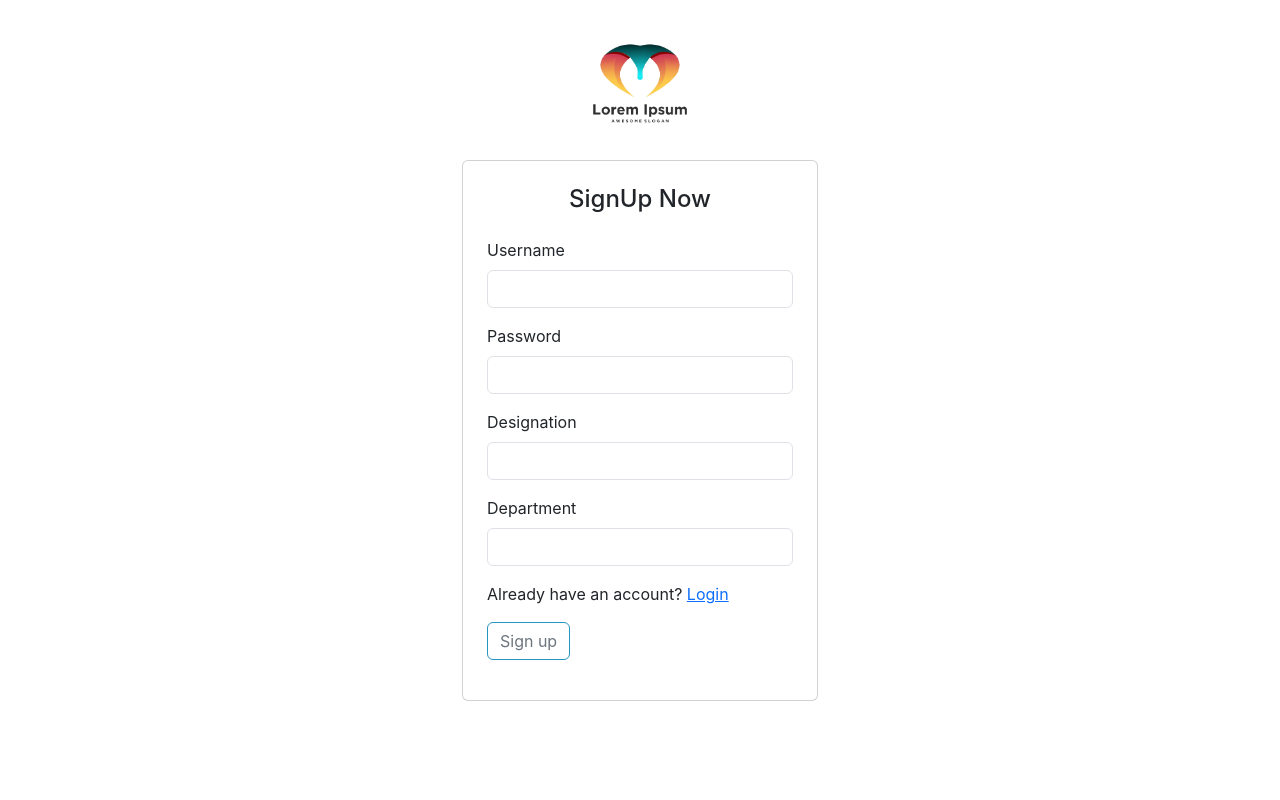
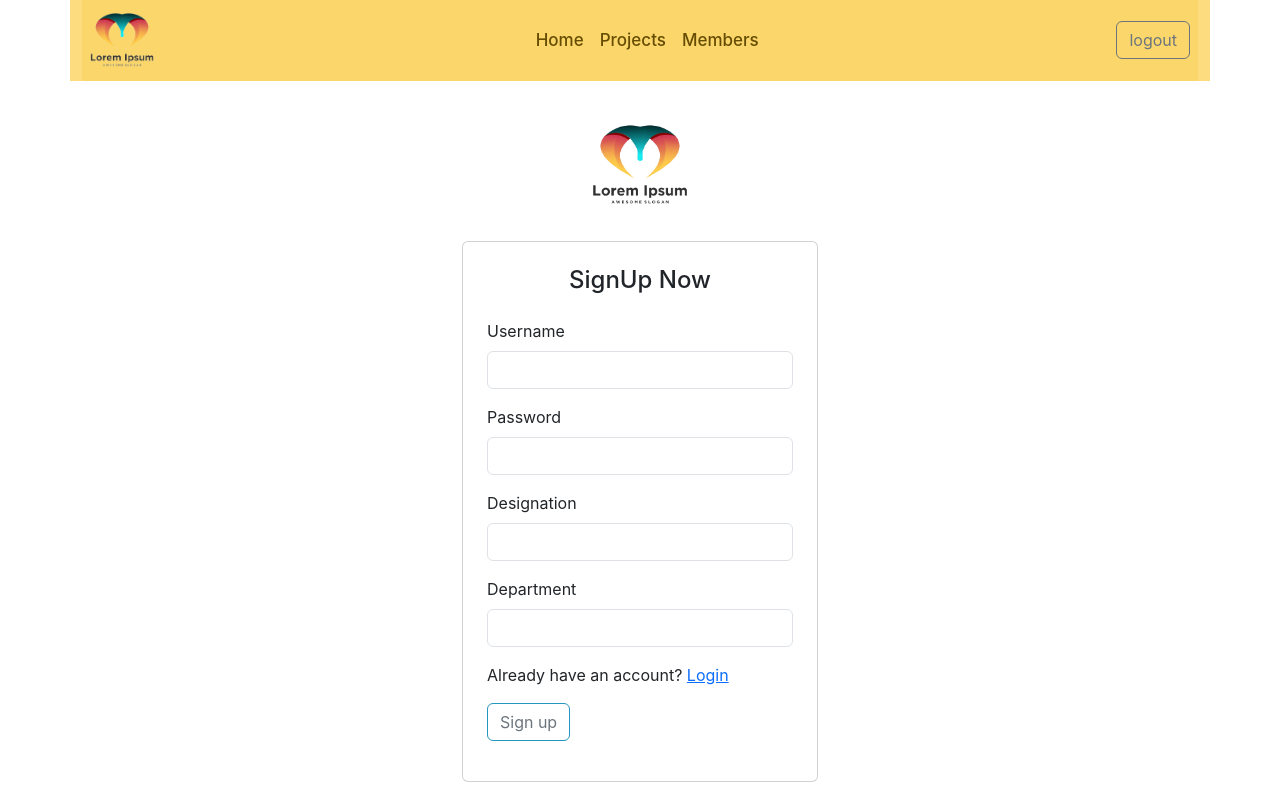
Before and after one commit to SoummoSinghoRoy/cns-project_management, a React (Create React App) app in the folder client/: page /signup in a window 1280 px wide. Built offline with nearby package versions, Linux system fonts and the light colour scheme; sample sign-in values are in the browser's storage.

Commit message:
update route definition, design navbar, add layout component, worked on logout functionality in front end part

```diff
--- a/client/src/App.js
+++ b/client/src/App.js
@@ -4,13 +4,14 @@ import { Home } from "./pages/Home";
 import { Login } from "./pages/auth/Login";
 import { AuthProvider } from "./context/AuthContext";
 import ProtectedRoute from "./components/ProtectedRoute";
-import UnProtectedRoute from "./components/UnProtectedRoute";
+import { Layout } from "./components/Layout";
 
 function App() {
   return (
     <div className="App">
       <AuthProvider>
         <BrowserRouter>
+         <Layout>
           <Routes>
             <Route path="signup" element={<Signup/>}/>
             <Route path="login" element={<Login/>}/>
@@ -20,6 +21,7 @@ function App() {
               </ProtectedRoute>
             } />
           </Routes>
+         </Layout>
         </BrowserRouter>
       </AuthProvider>
     </div>
--- /dev/null
+++ b/client/src/asset/styles/navbar.css
@@ -0,0 +1,15 @@
+.navbar-container .custom-navbar{
+  background-color: #fcd769da;
+}
+
+.navbar-container{
+  background-color: #fcd769da;
+}
+
+.navbar-container #offcanvasNavbar{
+  background-color: #fcd769da;
+}
+
+.nav-text {
+  font-size: 17px;
+}
--- /dev/null
+++ b/client/src/components/Layout.jsx
@@ -0,0 +1,11 @@
+import React from 'react';
+import { Navbar } from './Navbar';
+
+export function Layout({ children }) {
+  return (
+    <>
+      <Navbar />
+      <div>{children}</div>
+    </>
+  );
+}
--- /dev/null
+++ b/client/src/components/Navbar.jsx
@@ -0,0 +1,82 @@
+import React from 'react';
+import "../asset/styles/navbar.css";
+import logo from '../asset/images/logo-nav.png';
+import { useAuth } from '../context/AuthContext';
+import { useNavigate } from 'react-router';
+
+export function Navbar() {
+  const {authToken, logout, setAuthToken} = useAuth();
+  const navigate = useNavigate();
+
+  const logouthandler = async (event) => {
+    const logoutResponse = await logout();
+
+    if(logoutResponse.statusCode === 200) {
+      setAuthToken(null)
+      navigate('/login')
+    }
+  }
+
+  if(authToken) {
+    return (
+      <>
+        {/* large & medium screen navbar */}
+        <div className='container-fluid container-lg container-md navbar-container'>
+          <nav className="navbar navbar-expand-lg d-none d-lg-block d-md-block d-lg-flex custom-navbar">
+            <a className="navbar-brand" href="/">
+              <img src={logo} alt="logo" className="img-fluid px-2" width="80" height="auto"/>
+            </a>
+            <ul className="navbar-nav mb-2 mb-lg-0 ms-lg-auto">
+              <li className="nav-item">
+                <a className="nav-link text-warning-emphasis fw-medium nav-text" aria-current="page" href="/">Home</a>
+              </li>
+              <li className="nav-item">
+                <a className="nav-link text-warning-emphasis fw-medium nav-text" href="/project">Projects</a>
+              </li>
+              <li className="nav-item">
+                <a className="nav-link text-warning-emphasis fw-medium nav-text" href="/members">Members</a>
+              </li>
+            </ul>
+            <div className='logout-btn ms-lg-auto'>
+              <button type="button" className="btn btn-outline-secondary me-2" onClick={logouthandler}>logout</button>
+            </div>
+          </nav>
+        </div>
+
+        {/* small screen navbar */}
+        <nav className="navbar d-block d-lg-none d-md-none navbar-container">
+          <div className="container-fluid">
+            <a className="navbar-brand" href="/">
+              <img src={logo} alt="logo" className="img-fluid px-2" width="80" height="auto"/>
+            </a>
+            <button className="navbar-toggler" type="button" data-bs-toggle="offcanvas" data-bs-target="#offcanvasNavbar" aria-controls="offcanvasNavbar" aria-label="Toggle navigation">
+              <span className="navbar-toggler-icon"></span>
+            </button>
+            <div className="offcanvas offcanvas-end" tabIndex="-1" id="offcanvasNavbar" aria-labelledby="offcanvasNavbarLabel">
+              <div className="offcanvas-header">
+                <h5 className="offcanvas-title" id="offcanvasNavbarLabel">Lorem Ipsum</h5>
+                <button type="button" className="btn-close btn-close-white" data-bs-dismiss="offcanvas" aria-label="Close"></button>
+              </div>
+              <div className="offcanvas-body">
+                <ul className="navbar-nav justify-content-end flex-grow-1 pe-3">
+                    <li className="nav-item">
+                    <a className="nav-link text-warning-emphasis fw-medium nav-text" aria-current="page" href="/">Home</a>
+                  </li>
+                  <li className="nav-item">
+                    <a className="nav-link text-warning-emphasis fw-medium nav-text" href="/project">Projects</a>
+                  </li>
+                  <li className="nav-item">
+                    <a className="nav-link text-warning-emphasis fw-medium nav-text" href="/members">Members</a>
+                  </li>
+                </ul>
+                <div className='d-grid col-6 logout-btn'>
+                  <button type="button" className="btn btn-outline-secondary" onClick={logouthandler}>logout</button>
+                </div>
+              </div>
+            </div>
+          </div>
+        </nav>
+      </>
+    )
+  }
+};
--- a/client/src/context/AuthContext.js
+++ b/client/src/context/AuthContext.js
@@ -1,19 +1,27 @@
 import React, { createContext, useContext, useState } from 'react';
+import { logoutFetcher } from '../fetcher/auth.fetcher';
 
 const AuthContext = createContext();
 
 export const AuthProvider = ({children}) => {
-  const [authToken, setAuthToken] = useState(localStorage.getItem('token') || null);
+  const [authToken, setAuthToken] = useState(sessionStorage.getItem('auth_user') || null);
 
   const login = (token) => {
     sessionStorage.setItem('auth_user', token);
     setAuthToken(token);
   };
 
-  const logout = () => {};
+  const logout = async () => {
+    const response = await logoutFetcher(authToken);
+
+    if(response.data.statusCode === 200) {
+      sessionStorage.removeItem('auth_user')
+      return response.data;
+    }
+  };
 
   return(
-    <AuthContext.Provider value={{authToken, login, logout}}>
+    <AuthContext.Provider value={{authToken, login, logout, setAuthToken}}>
       {children}
     </AuthContext.Provider>
   )
--- a/client/src/fetcher/auth.fetcher.js
+++ b/client/src/fetcher/auth.fetcher.js
@@ -33,3 +33,25 @@ export async function loginFetcher(formData) {
     console.log(error);
   }
 }
+
+export async function logoutFetcher(token) {
+  try {
+    if(token) {
+      const response = await axios.post(
+        "http://localhost:8080/api/v1/user/logout",
+        {},
+        {
+          headers: {
+            "Content-Type": "application/json",
+            "authorization": token
+          },
+        }
+      );
+      return response;
+    } else {
+      console.log(`Token not found`);
+    }
+  } catch (error) {
+    console.log(error);
+  }
+}
--- a/client/src/pages/Home.jsx
+++ b/client/src/pages/Home.jsx
@@ -1,4 +1,4 @@
-import React, {useState} from "react";
+import React from "react";
 
 export function Home() {
 
```
Also changed, not shown: client/src/asset/images/logo-nav.png (added).
